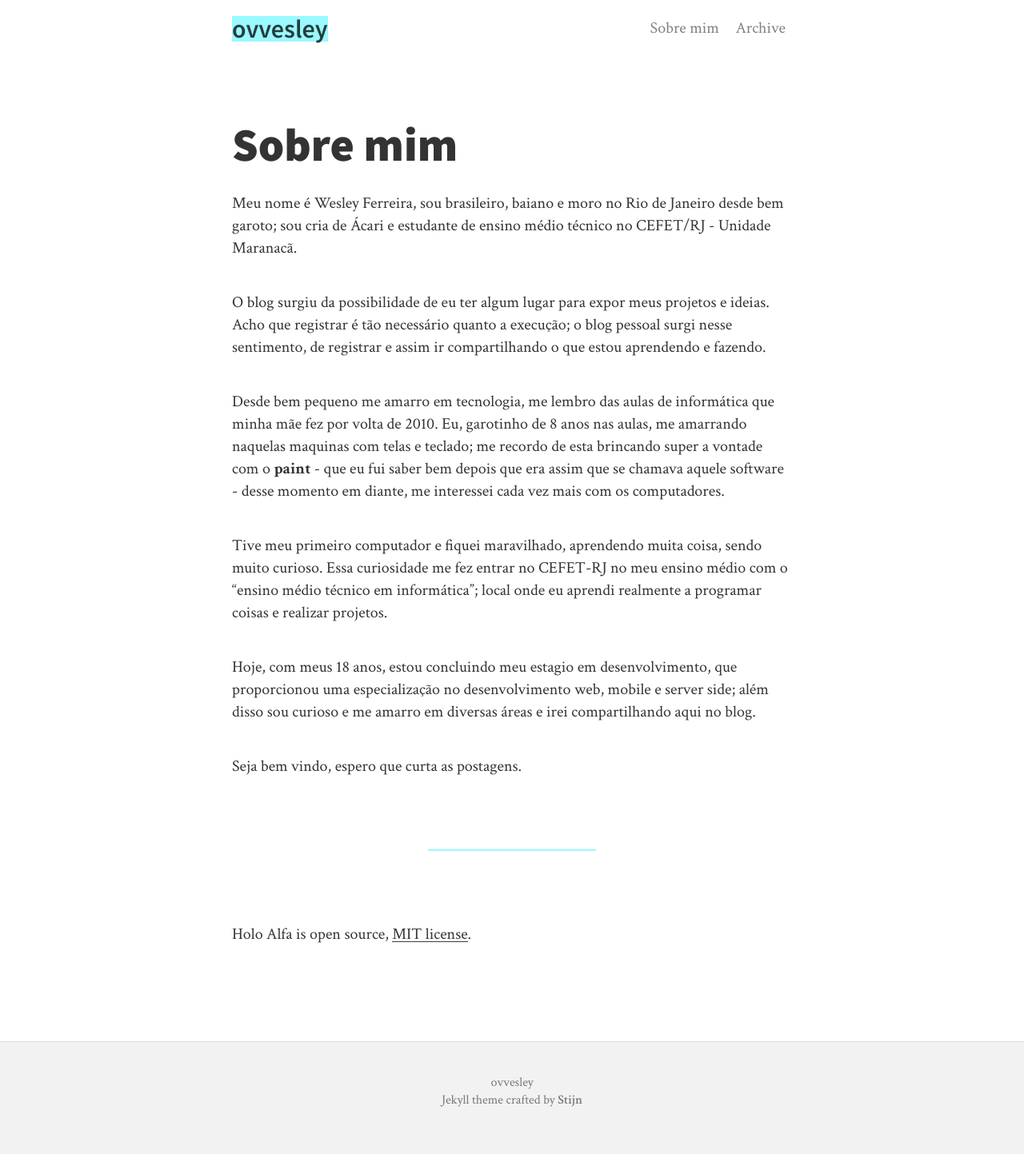
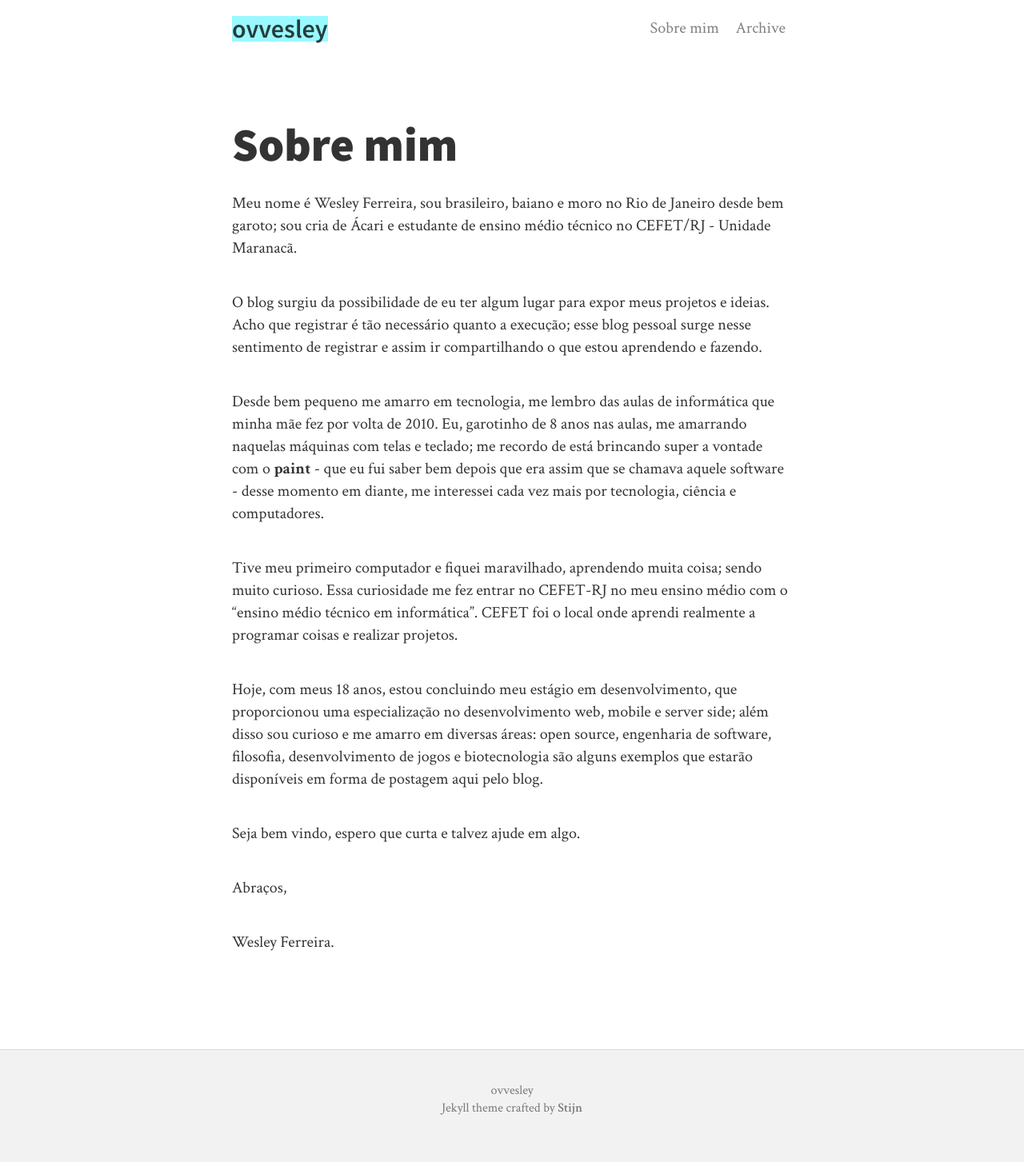
Before and after one commit to stijnvc/holo-alfa, a Jekyll site: the page built from about.md, in a window 1280 px wide. Shown: the whole page at 80% size. Built offline with Jekyll 4.4.1, drawn with Linux system fonts in a browser that asks for light colours; nearby versions of some CDN libraries.

Commit message:
Updated About

```diff
--- a/about.md
+++ b/about.md
@@ -1,20 +1,21 @@
 ---
 title: Sobre mim
+date: 2020-06-18 00:52:00 Z
 layout: page
 ---
 
 Meu nome é Wesley Ferreira, sou brasileiro, baiano e moro no Rio de Janeiro desde bem garoto; sou cria de Ácari e estudante de ensino médio técnico no CEFET/RJ - Unidade Maranacã.
 
-O blog surgiu da possibilidade de eu ter algum lugar para expor meus projetos e ideias. Acho que registrar é tão necessário quanto a execução; o blog pessoal surgi nesse sentimento, de registrar e assim ir compartilhando o que estou aprendendo e fazendo.
+O blog surgiu da possibilidade de eu ter algum lugar para expor meus projetos e ideias. Acho que registrar é tão necessário quanto a execução; esse blog pessoal surge nesse sentimento de registrar e assim ir compartilhando o que estou aprendendo e fazendo.
 
-Desde bem pequeno me amarro em tecnologia, me lembro das aulas de informática que minha mãe fez por volta de 2010. Eu, garotinho de 8 anos nas aulas, me amarrando naquelas maquinas com telas e teclado; me recordo de esta brincando super a vontade com o **paint** - que eu fui saber bem depois que era assim que se chamava aquele software - desse momento em diante, me interessei cada vez mais com os computadores.
+Desde bem pequeno me amarro em tecnologia, me lembro das aulas de informática que minha mãe fez por volta de 2010. Eu, garotinho de 8 anos nas aulas, me amarrando naquelas máquinas com telas e teclado; me recordo de está brincando super a vontade com o **paint** - que eu fui saber bem depois que era assim que se chamava aquele software - desse momento em diante, me interessei cada vez mais por tecnologia, ciência e computadores.
 
-Tive meu primeiro computador e fiquei maravilhado, aprendendo muita coisa, sendo muito curioso. Essa curiosidade me fez entrar no CEFET-RJ no meu ensino médio com o "ensino médio técnico em informática"; local onde eu aprendi realmente a programar coisas e realizar projetos.
+Tive meu primeiro computador e fiquei maravilhado, aprendendo muita coisa; sendo muito curioso. Essa curiosidade me fez entrar no CEFET-RJ no meu ensino médio com o "ensino médio técnico em informática". CEFET foi o local onde aprendi realmente a programar coisas e realizar projetos.
 
-Hoje, com meus 18 anos, estou concluindo meu estagio em desenvolvimento, que proporcionou uma especialização no desenvolvimento web, mobile e server side; além disso sou curioso e me amarro em diversas áreas e irei compartilhando aqui no blog.
+Hoje, com meus 18 anos, estou concluindo meu estágio em desenvolvimento, que proporcionou uma especialização no desenvolvimento web, mobile e server side; além disso sou curioso e me amarro em diversas áreas: open source, engenharia de software, filosofia, desenvolvimento de jogos e biotecnologia são alguns exemplos que estarão disponíveis em forma de postagem aqui pelo blog.
 
-Seja bem vindo, espero que curta as postagens.
+Seja bem vindo, espero que curta e talvez ajude em algo.
 
----
+Abraços,
 
-Holo Alfa is open source, [MIT license](http://opensource.org/licenses/MIT).
+Wesley Ferreira.
```
